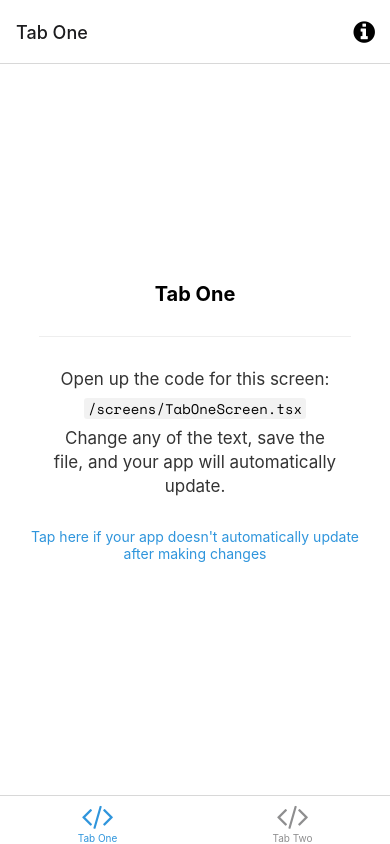
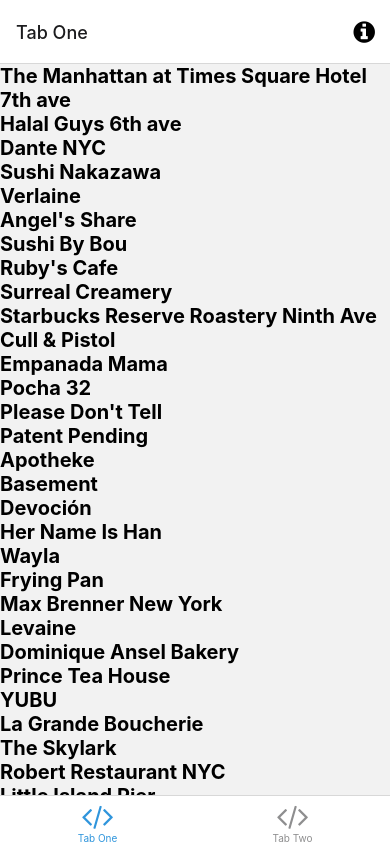
Before and after one commit to jcho88/celeste-react, a React Native app: screen /TabOne in a window 390 px wide. Built offline with nearby package versions, Linux system fonts and the light colour scheme; what expo-linking would draw is missing.

Commit message:
added mock data

```diff
--- /dev/null
+++ b/assets/resources/places.json
@@ -0,0 +1,370 @@
+[
+    {
+        "id": 57,
+        "name": "The Manhattan at Times Square Hotel 7th ave",
+        "date": "2022-03-03",
+        "category": "hotel"
+    },
+    {
+        "id": 58,
+        "name": "Halal Guys 6th ave",
+        "date": "2022-03-03",
+        "category": "eat",
+        "description": "ORIGINAL HALAL GUYS"
+    },
+    {
+        "id": 1,
+        "name": "Dante NYC",
+        "category": "eat",
+        "description": "Italian food"
+    },
+    {
+        "id": 2,
+        "name": "Sushi Nakazawa",
+        "date": "2022-03-08",
+        "category": "eat"
+    },
+    {
+        "id": 3,
+        "name": "Verlaine",
+        "category": "drink",
+        "date": "2022-03-05",
+        "description": "Good lychee martinis"
+    },
+    {
+        "id": 4,
+        "name": "Angel's Share",
+        "date": "2022-03-05",
+        "category": "drink"
+    },
+    {
+        "id": 6,
+        "name": "Sushi By Bou",
+        "category": "eat"
+    },
+    {
+        "id": 7,
+        "name": "Ruby's Cafe",
+        "category": "eat",
+        "date": "2022-03-05",
+        "description": "Good pasta"
+    },
+    {
+        "id": 8,
+        "name": "Surreal Creamery",
+        "category": "eat"
+    },
+    {
+        "id": 9,
+        "name": "Starbucks Reserve Roastery Ninth Ave",
+        "date": "2022-03-07",
+        "category": "coffee"
+    },
+    {
+        "id": 10,
+        "name": "Cull & Pistol",
+        "date": "2022-03-08",
+        "category": "drink"
+    },
+    {
+        "id": 11,
+        "name": "Empanada Mama",
+        "category": "eat",
+        "description": "MUST GO"
+    },
+    {
+        "id": 12,
+        "name": "Pocha 32",
+        "category": "drink",
+        "date": "2022-03-06",
+        "description": "Ktown staple"
+    },
+    {
+        "id": 13,
+        "name": "Please Don't Tell",
+        "category": "drink",
+        "date": "2022-03-05",
+        "description": "Speakeasy, entrance is a phone booth"
+    },
+    {
+        "id": 14,
+        "name": "Patent Pending",
+        "category": "drink",
+        "date": "2022-03-06",
+        "description": "Speakeasy"
+    },
+    {
+        "id": 15,
+        "name": "Apotheke",
+        "category": "drink",
+        "date": "2022-03-04",
+        "description": "Speakeasy"
+    },
+    {
+        "id": 16,
+        "name": "Basement",
+        "category": "drink",
+        "date": "2022-03-04",
+        "description": "Can get crazy, speakeasy, entrance is a Coke fridge"
+    },
+    {
+        "id": 17,
+        "name": "Devoción",
+        "category": "coffee"
+    },
+    {
+        "id": 18,
+        "name": "Her Name Is Han",
+        "category": "eat"
+    },
+    {
+        "id": 19,
+        "name": "Wayla",
+        "category": "eat",
+        "description": "Thai food"
+    },
+    {
+        "id": 20,
+        "name": "Frying Pan",
+        "category": "drink",
+        "date": "2022-03-07",
+        "description": "Outdoor bar area"
+    },
+    {
+        "id": 21,
+        "name": "Max Brenner New York",
+        "category": "eat",
+        "description": "Famous chocolatier"
+    },
+    {
+        "id": 22,
+        "name": "Levaine",
+        "category": "eat",
+        "date": "2022-03-06",
+        "description": "Cookies"
+    },
+    {
+        "id": 23,
+        "name": "Dominique Ansel Bakery",
+        "category": "eat",
+        "description": "Unique pastries"
+    },
+    {
+        "id": 24,
+        "name": "Prince Tea House",
+        "category": "coffee",
+        "date": "2022-03-05",
+        "description": "Cute afternoon tea, great lavender milk tea"
+    },
+    {
+        "id": 25,
+        "name": "YUBU",
+        "category": "eat",
+        "description": "Unique coroques"
+    },
+    {
+        "id": 26,
+        "name": "La Grande Boucherie",
+        "category": "coffee"
+    },
+    {
+        "id": 27,
+        "name": "The Skylark",
+        "category": "drink",
+        "date": "2022-03-03",
+        "description": "Great views"
+    },
+    {
+        "id": 28,
+        "name": "Robert Restaurant NYC",
+        "category": "eat",
+        "description": "Fancy views of Central Park"
+    },
+    {
+        "id": 29,
+        "name": "Little Island Pier",
+        "category": "sightsee",
+        "date": "2022-03-07",
+        "description": "Manmade park on West Side"
+    },
+    {
+        "id": 30,
+        "name": "Central Park",
+        "category": "sightsee"
+    },
+    {
+        "id": 31,
+        "name": "The Metropolitan Museum of Art",
+        "date": "2022-03-06",
+        "category": "sightsee"
+    },
+    {
+        "id": 32,
+        "name": "Raku",
+        "category": "eat",
+        "date": "2022-03-04",
+        "description": "Niku udon"
+    },
+    {
+        "id": 33,
+        "name": "Ichiran",
+        "category": "eat",
+        "date": "2022-03-06",
+        "description": "ramen"
+    },
+    {
+        "id": 34,
+        "name": "Ess a Bagel",
+        "category": "eat",
+        "date": "2022-03-06",
+        "description": "Get the lox and cream cheese on everything bagel"
+    },
+    {
+        "id": 35,
+        "name": "Rubirosa",
+        "category": "eat",
+        "description": "Tie-dye pizza"
+    },
+    {
+        "id": 36,
+        "name": "Mala Project",
+        "category": "eat",
+        "date": "2022-03-05",
+        "description": "Make your own dry pot"
+    },
+    {
+        "id": 37,
+        "name": "Rubirosa",
+        "category": "eat",
+        "description": "Tie-dye pizza"
+    },
+    {
+        "id": 38,
+        "name": "Clinton St Baking Company",
+        "category": "eat",
+        "description": "Pancakes"
+    },
+    {
+        "id": 39,
+        "name": "Olio e Piu",
+        "category": "eat",
+        "date": "2022-03-06",
+        "description": "RESERVATION AT 5:45. Get the carbonara"
+    },
+    {
+        "id": 40,
+        "name": "Pig and Khao",
+        "category": "eat",
+        "description": "Khao Soi"
+    },
+    {
+        "id": 41,
+        "name": "Thai Villa",
+        "category": "eat"
+    },
+    {
+        "id": 42,
+        "name": "Wayan",
+        "category": "eat",
+        "date": "2022-03-05",
+        "description": "RESERVATION AT 11:30AM. Lobster noodles, duck"
+    },
+    {
+        "id": 43,
+        "name": "Oiji",
+        "category": "eat",
+        "description": "Long island duckling"
+    },
+    {
+        "id": 45,
+        "name": "Peak",
+        "category": "eat",
+        "date": "2022-03-07",
+        "description": "Lobster bolognese, free entrance to the edge"
+    },
+    {
+        "id": 48,
+        "name": "Soju Haus",
+        "date": "2022-03-06",
+        "category": "drink"
+    },
+    {
+        "id": 49,
+        "name": "Take 31",
+        "category": "drink",
+        "date": "2022-03-06",
+        "description": "Korean"
+    },
+    {
+        "id": 50,
+        "name": "Attaboy",
+        "category": "drink",
+        "date": "2022-03-05",
+        "description": "cocktails"
+    },
+    {
+        "id": 51,
+        "name": "Thyme Bar Koreatown",
+        "category": "drink",
+        "date": "2022-03-06",
+        "description": "cocktails"
+    },
+    {
+        "id": 52,
+        "name": "Oscar wilde 27th st",
+        "category": "drink",
+        "date": "2022-03-06",
+        "description": "cocktails"
+    },
+    {
+        "id": 53,
+        "name": "Red Hook Food Corp",
+        "category": "eat",
+        "description": "Weird tiktok sandwiches"
+    },
+    {
+        "id": 54,
+        "name": "Comedy Cellar Macdougal",
+        "category": "sightsee",
+        "date": "2022-03-04",
+        "description": "Comedy club"
+    },
+    {
+        "id": 55,
+        "name": "The Vessel",
+        "category": "sightsee",
+        "date": "2022-03-07",
+        "description": "cool library thing?"
+    },
+    {
+        "id": 56,
+        "name": "The High Line",
+        "category": "sightsee",
+        "date": "2022-03-07",
+        "description": "cool outdoor park thing"
+    },
+    {
+        "id": 44,
+        "name": "Club A Steakhouse",
+        "category": "eat",
+        "description": "Steak"
+    },
+    {
+        "id": 46,
+        "name": "Cote",
+        "category": "eat",
+        "description": "Expensive af. Butchers feast"
+    },
+    {
+        "id": 47,
+        "name": "Carbone",
+        "category": "eat",
+        "description": "Spicy rigatoni pasta"
+    },
+    {
+        "id": 5,
+        "name": "HYUN",
+        "category": "eat",
+        "description": "AYCE wagyu"
+    }
+]
--- a/screens/TabOneScreen.tsx
+++ b/screens/TabOneScreen.tsx
@@ -1,18 +1,10 @@
-import { StyleSheet } from 'react-native';
+import { StyleSheet, ScrollView } from 'react-native';
 
 import EditScreenInfo from '../components/EditScreenInfo';
 import { Text, View } from '../components/Themed';
 import { RootTabScreenProps } from '../types';
-
-export default function TabOneScreen({ navigation }: RootTabScreenProps<'TabOne'>) {
-  return (
-    <View style={styles.container}>
-      <Text style={styles.title}>Tab One</Text>
-      <View style={styles.separator} lightColor="#eee" darkColor="rgba(255,255,255,0.1)" />
-      <EditScreenInfo path="/screens/TabOneScreen.tsx" />
-    </View>
-  );
-}
+import { useState } from 'react';
+import placesData from '../assets/resources/places.json'
 
 const styles = StyleSheet.create({
   container: {
@@ -30,3 +22,23 @@
     width: '80%',
   },
 });
+
+export default function TabOneScreen({ navigation }: RootTabScreenProps<'TabOne'>) {
+
+  const [places, setPlaces] = useState(placesData);
+
+  return (
+    <>
+      <ScrollView>
+        {places.map(place =>
+          <Text style={styles.title}>{place.name}</Text>
+        )}
+      </ScrollView>
+      {/* <View style={styles.container}>
+        <Text style={styles.title}>Tab One</Text>
+        <View style={styles.separator} lightColor="#eee" darkColor="rgba(255,255,255,0.1)" />
+        <EditScreenInfo path="/screens/TabOneScreen.tsx" />
+      </View> */}
+    </>
+  );
+}
```
